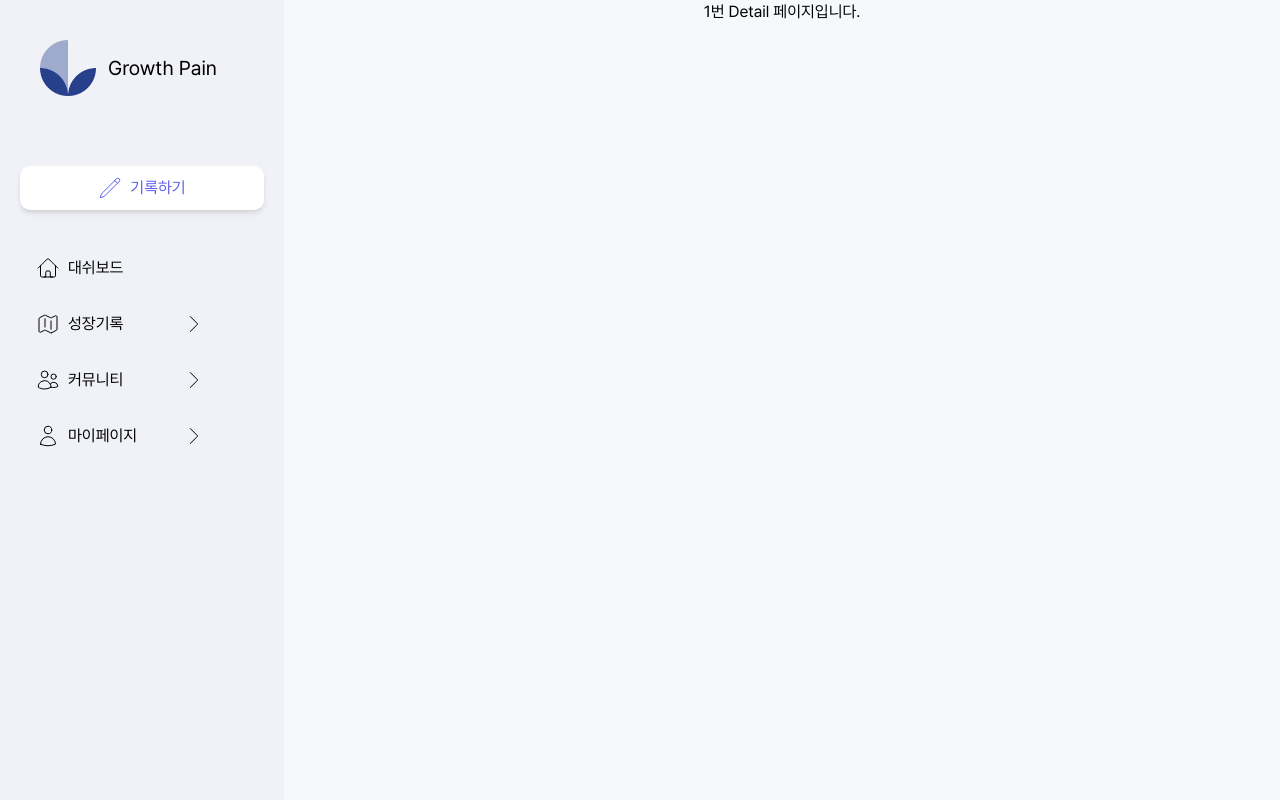
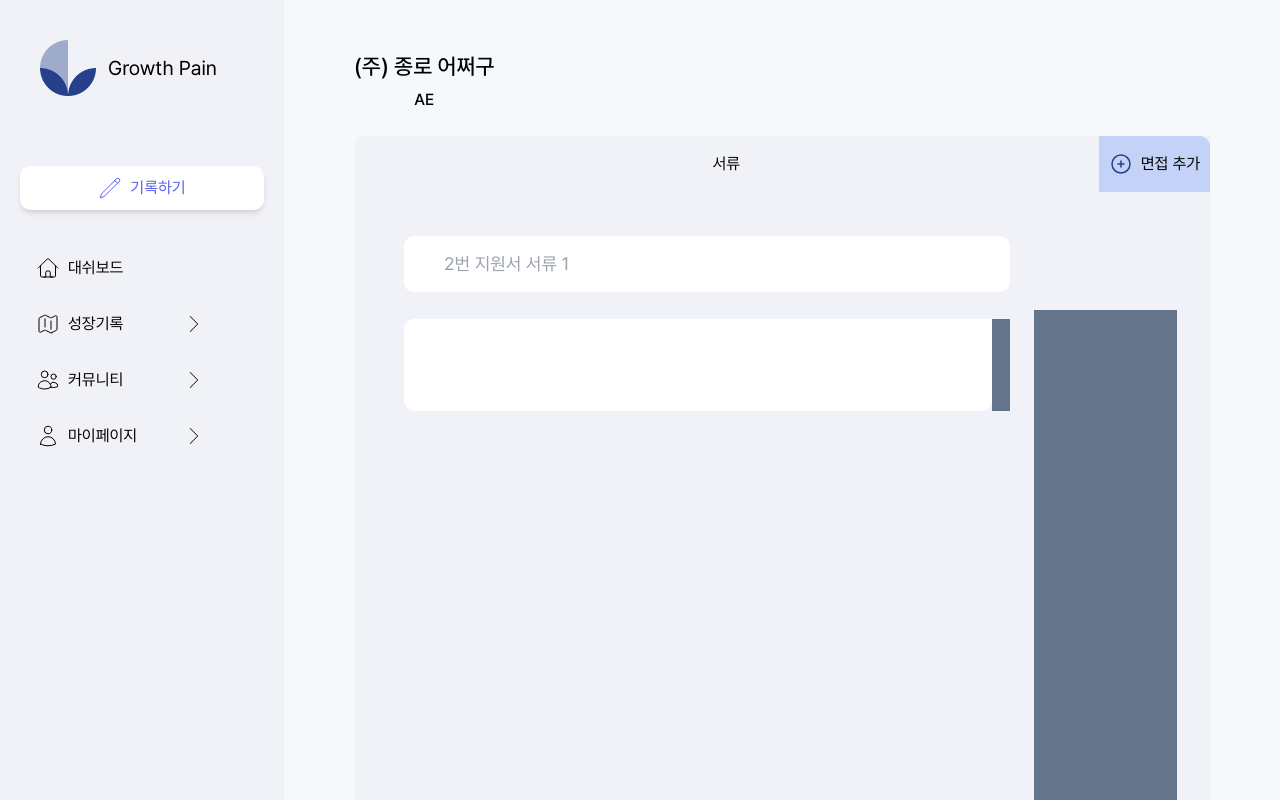
Before and after one commit to IT-Cotato/9th-Growing-Pain-FE, a React (Vite) app: page /user/growth/apply/1 in a window 1280 px wide. Shown: the top 800 px of the page. Built offline with nearby package versions, Linux system fonts and the light colour scheme.

Commit message:
[FEAT] 지원현황 상세 편집 페이지 구현중

```diff
--- /dev/null
+++ b/src/components/EditApply.jsx
@@ -0,0 +1,53 @@
+import React, { useState } from 'react';
+import { PlusCircleIcon } from '@heroicons/react/24/outline';
+import InputField from './InputField';
+import MemoField from './MemoField';
+
+const EditApply = ({key, jobPostData, applicationData, applicaionDetailData}) => {
+  console.log(jobPostData, applicationData, applicaionDetailData)
+  console.log(jobPostData.company_name)
+
+  return (
+    <div>
+      <div className='mx-[70px] mt-[50px]'>
+        <div className='header-container'>
+            <div className="header h-[62px] flex">
+              <div className="header-content flex-col">
+                <div className="font-medium text-[22px] text-left mb-[5px]">{jobPostData.company_name}</div>
+                <div className="font-medium text-[16px]">{jobPostData.job_part}</div>
+              </div>
+          </div>
+        </div>
+        <div className='content-container h-[894px] mt-[24px] mb-[50px] flex flex-col'>
+          <div className='select-type flex h-[56px] bg-navy-lightSide rounded-tl-[10px]'>
+            <div className='type-container flex flex-1 items-center justify-center'>
+              <div className=''>서류</div>
+            </div>
+            <div className='plus-button-container flex w-[13%]'>
+              <div className='plus-button flex w-full gap-2 justify-center items-center cursor-pointer bg-navy-interviewBtn rounded-tr-[10px]'>
+                <PlusCircleIcon className="w-[24px] h-[24px] text-navy-dark text-center" />
+                면접 추가
+              </div>
+            </div>
+          </div>
+          <div className='apply-content h-[744px] flex flex-1 bg-navy-lightSide'>
+            <div className='left-content-container flex-1 flex-col ml-[50px] mb-[50px] mt-[44px]'>
+              <div className='title flex-1'>
+                <InputField place={'applyTitle'} placeholderText={applicaionDetailData[0].title} />
+              </div>
+              <div className='answer flex mt-[27px]'>
+                <div className='answer-content flex-1'>
+                  <MemoField type={'applyRecordA'} />
+                </div>
+                <div className='sidebar w-[3%] bg-slate-500'></div>
+              </div>
+            </div>
+            <div className='right-content-container w-1/6 ml-[24px] mt-[118px] mr-[33px] mb-[50px] bg-slate-500'></div>
+          </div>
+        </div>
+      </div>
+    </div>
+  );
+};
+
+export default EditApply;
--- a/src/components/InputField.jsx
+++ b/src/components/InputField.jsx
@@ -46,6 +46,9 @@ const InputField = ({ placeholderText, className, icon: Icon, onChange, type, on
 		case 'aboutInfo':
 		inputStyle = 'bg-[#FFFFFF] rounded-[10px] w-full h-[325px] pl-[20px] placeholder:text-[17px] placeholder:text-wrap';
 		break;
+		case 'applyTitle':
+		inputStyle = 'bg-[#FFFFFF] rounded-[10px] w-full h-[56px] pl-[40px] placeholder:text-[18px] placeholder:text-wrap ';
+		break;
 		default:
 			break;
 	}
--- a/src/components/MemoField.jsx
+++ b/src/components/MemoField.jsx
@@ -11,7 +11,7 @@ const MemoField = ({ placeholderText, onChange, type }) => {
 		// 지원현황 - 답변
 		case 'applyRecordA':
 			inputStyle +=
-				'w-[1143px] h-[638px] border border-white bg-white text-[18px] pl-[40px] font-medium leading-[21.48px]';
+				' w-full h-full border border-white bg-white text-[18px] rounded-tr-[0px] pl-[40px] pt-[40px] font-medium leading-[21.48px]';
 			break;
 		// 커뮤니티 - 제목
 		case 'communityTitle':
--- a/src/pages/Detail.jsx
+++ b/src/pages/Detail.jsx
@@ -1,10 +1,27 @@
 import { useParams } from 'react-router-dom';
+import { useContext } from "react";
+import { GrowthStateContext } from "../App";
+import EditApply from "../components/EditApply";
 
 const Detail = () => {
   const params = useParams();
+  const [memberData, jobPostData, applicationData, applicaionDetailData, infoData] = useContext(GrowthStateContext);
+
+  const currentId = Number(params.id)
+
+  // 현재 페이지에 해당하는 정보만 필터링
+  const filteredPostData = jobPostData.filter(post => post.job_post_id === currentId);
+  const filteredApplicationData = applicationData.filter(app => app.job_post_id === currentId);
+  const filteredApplicationDetailData = applicaionDetailData.filter(detail => detail.job_post_id === currentId);
 
   return (
-    <div>{params.id}번 Detail 페이지입니다.</div>
+    <div>
+      <EditApply
+        jobPostData={filteredPostData[0]}
+        applicationData={filteredApplicationData}
+        applicaionDetailData={filteredApplicationDetailData}
+      />
+    </div>
   );
 }
 
--- a/src/pages/Record.jsx
+++ b/src/pages/Record.jsx
@@ -1,6 +1,20 @@
+import EditApply from "../components/EditApply";
+import { useContext } from "react";
+import { GrowthStateContext } from "../App";
+
 const Record = () => {
+  const [memberData, jobPostData, applicationData, applicaionDetailData, infoData] = useContext(GrowthStateContext);
+
   return (
-    <div>지원현황 기록하기 페이지입니다.</div>
+    <div>
+      {jobPostData.map((jobPost) => {
+        const filteredPostData = jobPostData.filter(app => app.job_post_id === jobPost.job_post_id);
+        const filteredApplicationData = applicationData.filter(app => app.job_post_id === jobPost.job_post_id);
+        const filteredApplicationDetailData = applicaionDetailData.filter(detail => detail.job_post_id === jobPost.job_post_id);
+
+        <EditApply key={jobPost.job_post_id} jobPostData={filteredPostData} applicationData={filteredApplicationData} applicaionDetailData={filteredApplicationDetailData} />
+      })}
+    </div>
   );
 }
 
--- a/tailwind.config.js
+++ b/tailwind.config.js
@@ -28,7 +28,7 @@ export default {
 					// 마이페이지(커뮤니티 활동) 삭제 버튼
 					deleteBtn: '#9A9A9A',
 					// 지원현황 디데이 배경
-					dday: "#F4F6FA"
+					dday: "#F4F6FA",
 				},
 				navy: {
 					// 로그인 & 회원가입 버튼 색
@@ -45,6 +45,8 @@ export default {
 					communityBg: '#F6F9FC',
 					// 마이페이지(커뮤니티) 토글 색상
 					mypageToggle: '#EDF6FF',
+					// 면접 추가 버튼
+					interviewBtn: "#C5D2F7",
 				},
 				red: {
 					// 일반 빨간색
```
